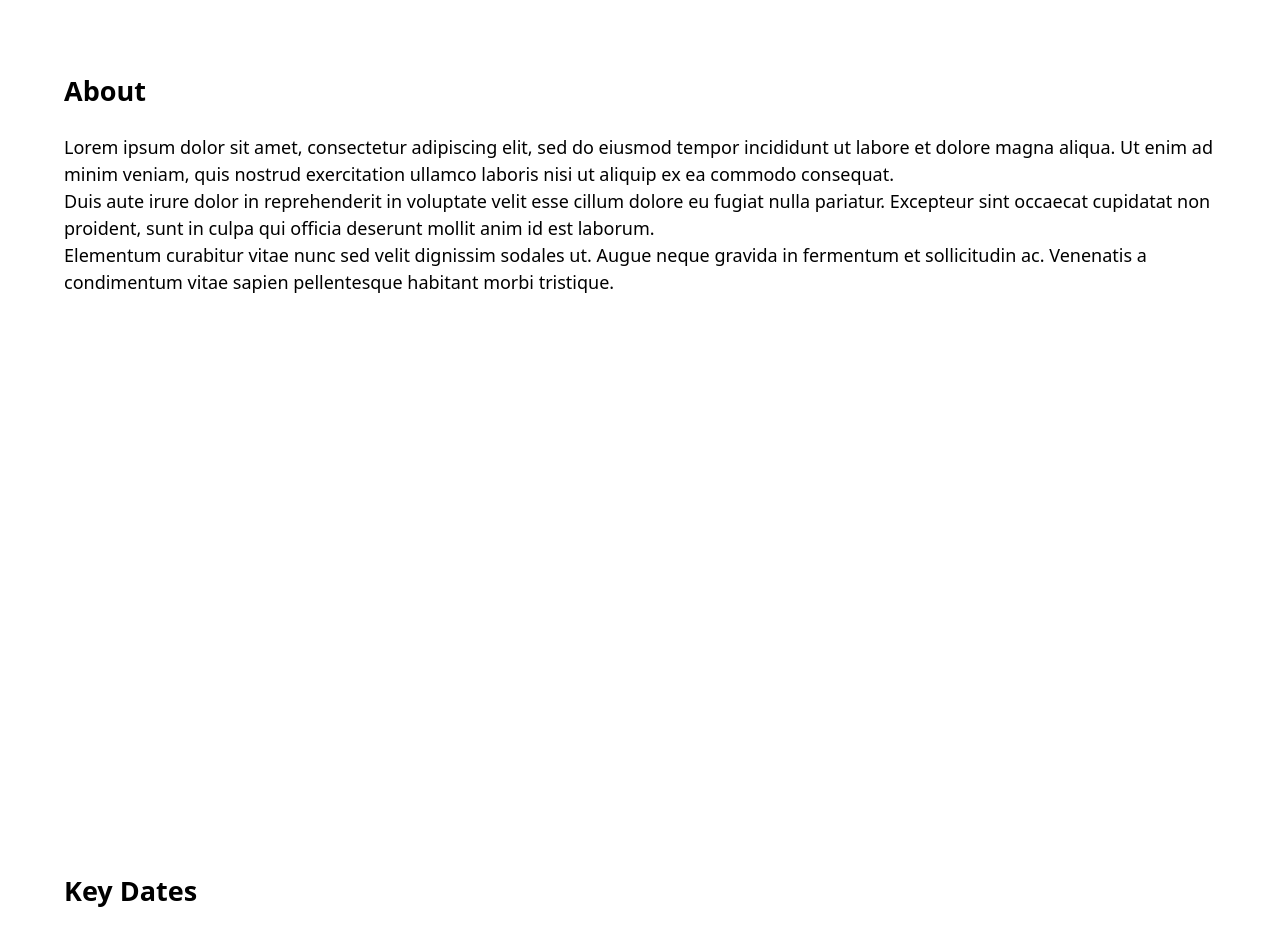
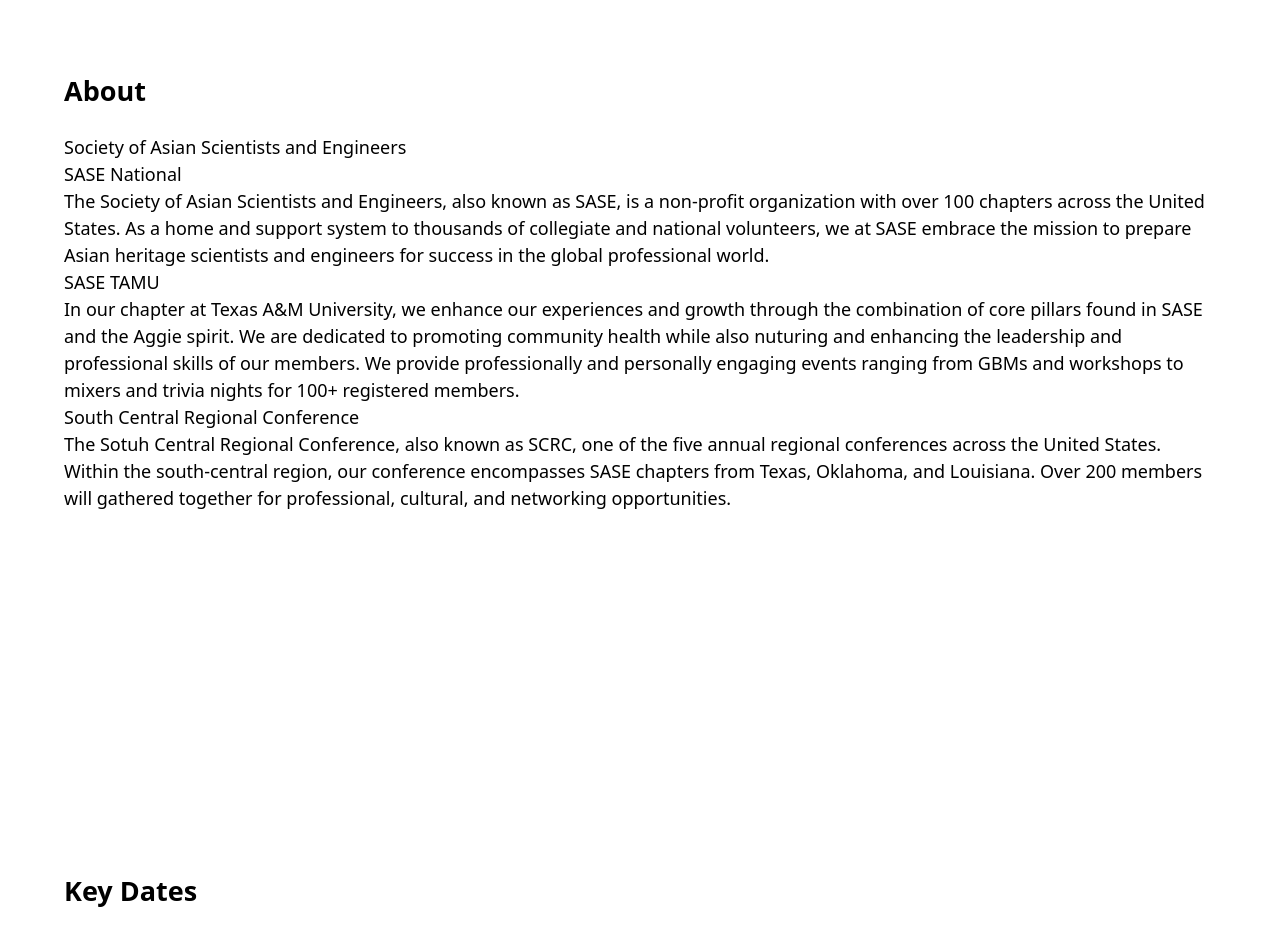
Before and after one commit to victoriaemily/SASE-SCRC, a Next.js app: page / in a window 1280 px wide. Shown: the part 800-1731 px from the top of the page. Built offline with nearby package versions, Linux system fonts and the light colour scheme.

Commit message:
Added text info for about page

```diff
--- a/src/pages/components/About.jsx
+++ b/src/pages/components/About.jsx
@@ -4,21 +4,32 @@ export default function About() {
   return (
     <section id="about" className="wrapper">
       <h2>About</h2>
+      <h3>Society of Asian Scientists and Engineers</h3>
+      <h4>SASE National</h4>
       <p>
-        Lorem ipsum dolor sit amet, consectetur adipiscing elit, sed do eiusmod
-        tempor incididunt ut labore et dolore magna aliqua. Ut enim ad minim
-        veniam, quis nostrud exercitation ullamco laboris nisi ut aliquip ex ea
-        commodo consequat.
+        The Society of Asian Scientists and Engineers, also known as SASE, is a
+        non-profit organization with over 100 chapters across the United States.
+        As a home and support system to thousands of collegiate and national
+        volunteers, we at SASE embrace the mission to prepare Asian heritage
+        scientists and engineers for success in the global professional world.
       </p>
+      <h4>SASE TAMU</h4>
       <p>
-        Duis aute irure dolor in reprehenderit in voluptate velit esse cillum
-        dolore eu fugiat nulla pariatur. Excepteur sint occaecat cupidatat non
-        proident, sunt in culpa qui officia deserunt mollit anim id est laborum.
+        In our chapter at Texas A&M University, we enhance our experiences and
+        growth through the combination of core pillars found in SASE and the
+        Aggie spirit. We are dedicated to promoting community health while also
+        nuturing and enhancing the leadership and professional skills of our
+        members. We provide professionally and personally engaging events
+        ranging from GBMs and workshops to mixers and trivia nights for 100+
+        registered members.
       </p>
+      <h3>South Central Regional Conference</h3>
       <p>
-        Elementum curabitur vitae nunc sed velit dignissim sodales ut. Augue
-        neque gravida in fermentum et sollicitudin ac. Venenatis a condimentum
-        vitae sapien pellentesque habitant morbi tristique.
+        The Sotuh Central Regional Conference, also known as SCRC, one of the
+        five annual regional conferences across the United States. Within the
+        south-central region, our conference encompasses SASE chapters from
+        Texas, Oklahoma, and Louisiana. Over 200 members will gathered together
+        for professional, cultural, and networking opportunities.
       </p>
     </section>
   );
```
